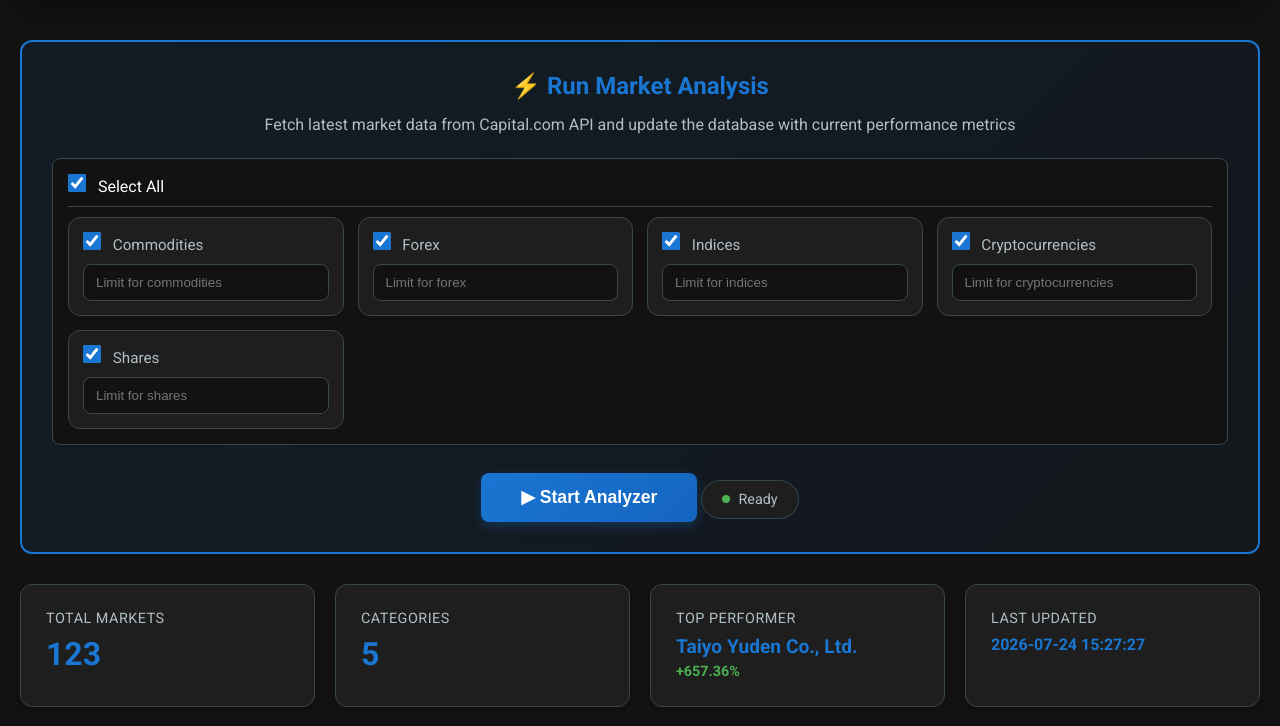
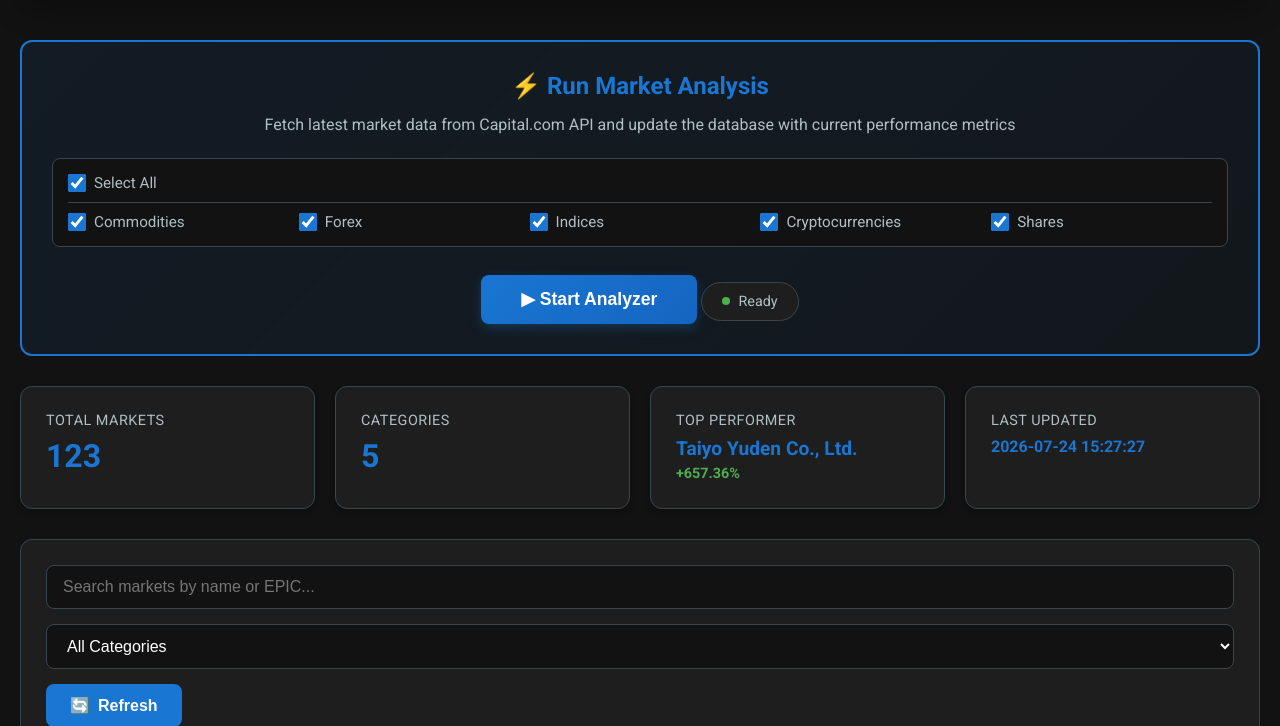
Before and after one commit to CK3thou/capital-analyser-clean, a Flask app: page / in a window 1280 px wide. Shown: the part 157-883 px from the top of the page. Run offline with Flask 3, Linux system fonts and the light colour scheme; data comes from the database, SQL or seed files in the repository.

Commit message:
Revert "category limits"
This reverts commit 8d5401848c86e72773f18745540e2e59598a5b0c.

```diff
--- a/app.py
+++ b/app.py
@@ -395,7 +395,7 @@ def api_stats():
     })
 
 
-def run_analyzer(categories=None, category_limits=None):
+def run_analyzer(categories=None):
     """Run the analyzer script in background"""
     global ANALYZER_PROCESS, ANALYZER_RUNNING
 
@@ -405,12 +405,6 @@ def run_analyzer(categories=None, category_limits=None):
         cmd = [sys.executable, 'run_analyzer.py']
         if categories:
             cmd.extend(['--categories'] + categories)
-
-        if category_limits:
-            for category, limit in category_limits.items():
-                if limit is None or str(limit).strip() == '':
-                    continue
-                cmd.extend(['--category-limit', f'{category}:{limit}'])
 
         # Run run_analyzer.py as subprocess
         ANALYZER_PROCESS = subprocess.Popen(
@@ -462,25 +456,9 @@ def analyzer_run():
 
     data = request.json or {}
     categories = data.get('categories', [])
-    raw_limits = data.get('categoryLimits', {})
-    category_limits = {}
-
-    if isinstance(raw_limits, dict):
-        for category, value in raw_limits.items():
-            if value is None or str(value).strip() == '':
-                continue
-            try:
-                limit = int(value)
-                if limit < 0:
-                    raise ValueError('Limit must be >= 0')
-                category_limits[category] = limit
-            except Exception:
-                return jsonify({'success': False, 'error': f'Invalid limit for category {category}'}), 400
-    else:
-        return jsonify({'success': False, 'error': 'categoryLimits must be an object'}), 400
 
     # Run in background thread to not block
-    thread = threading.Thread(target=run_analyzer, args=(categories, category_limits))
+    thread = threading.Thread(target=run_analyzer, args=(categories,))
     thread.daemon = True
     thread.start()
 
--- a/templates/index.html
+++ b/templates/index.html
@@ -542,23 +542,13 @@
 
         .category-checkbox-grid {
             display: grid;
-            grid-template-columns: repeat(auto-fit, minmax(220px, 1fr));
-            gap: 14px;
-        }
-
-        .category-option {
-            background: var(--bg-card);
-            border: 1px solid var(--border);
-            border-radius: 12px;
-            padding: 14px;
-            display: grid;
+            grid-template-columns: repeat(auto-fit, minmax(150px, 1fr));
             gap: 10px;
         }
 
-        .category-option .checkbox-label {
+        .checkbox-label {
             display: flex;
             align-items: center;
-            justify-content: space-between;
             cursor: pointer;
             font-size: 0.95rem;
             color: var(--text-secondary);
@@ -568,21 +558,7 @@
             margin-right: 8px;
             width: 18px;
             height: 18px;
-            accent-color: var(--primary);
-        }
-
-        .category-limit-input {
-            width: 100%;
-            padding: 10px 12px;
-            border: 1px solid var(--border);
-            border-radius: 8px;
-            background: var(--bg-dark);
-            color: var(--text-primary);
-        }
-
-        .category-limit-input:focus {
-            outline: none;
-            border-color: var(--primary);
+            accent-color: var(--primary); /* Style the checkbox */
         }
 
         @media (max-width: 600px) {
@@ -832,22 +808,12 @@
 
             if (availableCategories && availableCategories.length > 0) {
                 availableCategories.forEach(category => {
-                    const option = document.createElement('div');
-                    option.className = 'category-option';
-                    option.innerHTML = `
-                        <label class="checkbox-label">
-                            <span><input type="checkbox" name="category" value="${category}" checked> ${category.charAt(0).toUpperCase() + category.slice(1)}</span>
-                        </label>
-                        <input
-                            type="number"
-                            min="0"
-                            class="category-limit-input"
-                            data-category="${category}"
-                            placeholder="Limit for ${category}"
-                            title="Leave empty to use default limit"
-                        >
+                    const label = document.createElement('label');
+                    label.className = 'checkbox-label';
+                    label.innerHTML = `
+                        <input type="checkbox" name="category" value="${category}" checked> ${category.charAt(0).toUpperCase() + category.slice(1)}
                     `;
-                    container.appendChild(option);
+                    container.appendChild(label);
                 });
             }
 
@@ -856,10 +822,6 @@
                 selectAll.addEventListener('change', handleSelectAll);
                 selectAll.checked = true;
             }
-
-            document.querySelectorAll('#categoryCheckboxes input[type="checkbox"]').forEach(checkbox => {
-                checkbox.addEventListener('change', handleIndividualCategoryChange);
-            });
         }
 
         function handleSelectAll() {
@@ -867,20 +829,6 @@
             document.querySelectorAll('#categoryCheckboxes input[type="checkbox"]').forEach(checkbox => {
                 checkbox.checked = selectAll.checked;
             });
-        }
-
-        function getCategoryLimits() {
-            const limits = {};
-            document.querySelectorAll('.category-limit-input').forEach(input => {
-                const category = input.dataset.category;
-                const value = input.value.trim();
-                if (!value) return;
-                const parsed = parseInt(value, 10);
-                if (!isNaN(parsed) && parsed >= 0) {
-                    limits[category] = parsed;
-                }
-            });
-            return limits;
         }
 
         function syncTimeframeHeaders() {
@@ -934,10 +882,9 @@
             statusText.textContent = 'Fetching market data...';
             analyzerRunning = true;
 
-            // Collect selected categories and limits
+            // Collect selected categories
             const selectedCategories = Array.from(document.querySelectorAll('#categoryCheckboxes input[type="checkbox"]:checked'))
                                             .map(checkbox => checkbox.value);
-            const categoryLimits = getCategoryLimits();
 
             try {
                 const response = await fetch('/api/analyzer/run', {
@@ -945,7 +892,7 @@
                     headers: {
                         'Content-Type': 'application/json'
                     },
-                    body: JSON.stringify({ categories: selectedCategories, categoryLimits })
+                    body: JSON.stringify({ categories: selectedCategories }) // Send selected categories
                 });
 
                 const data = await response.json();
```
Also changed, not shown: run_analyzer.py (+4 -19 lines).
